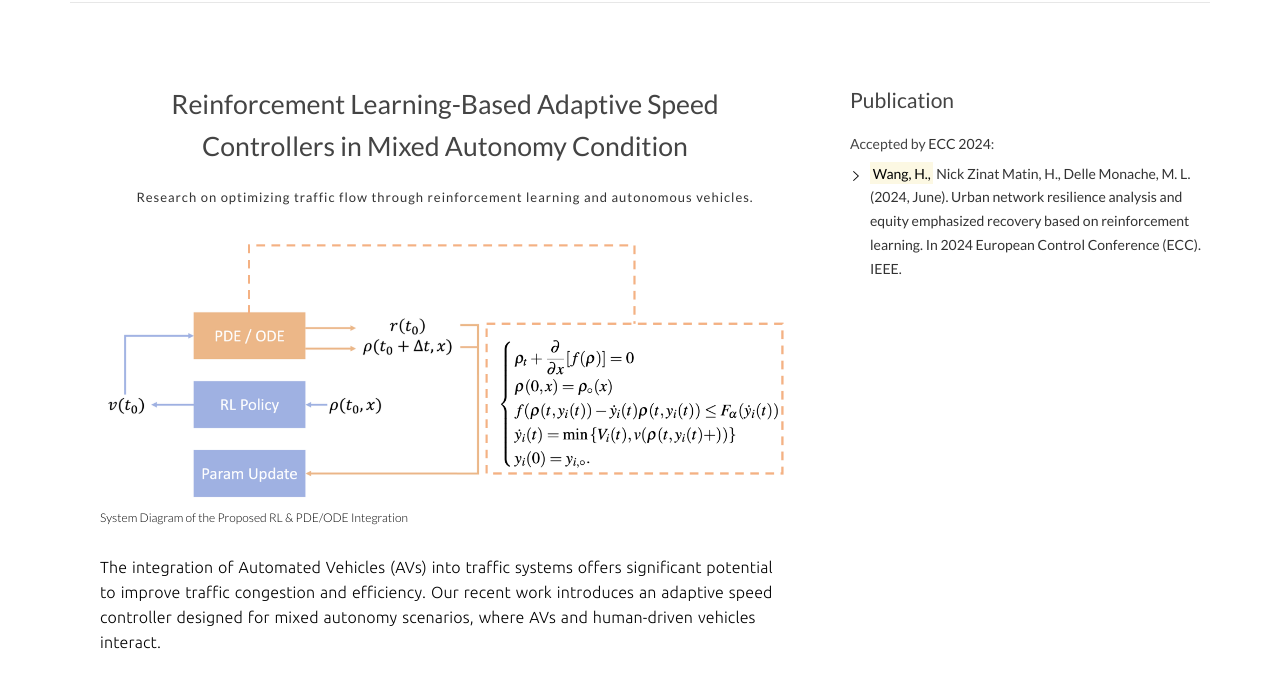
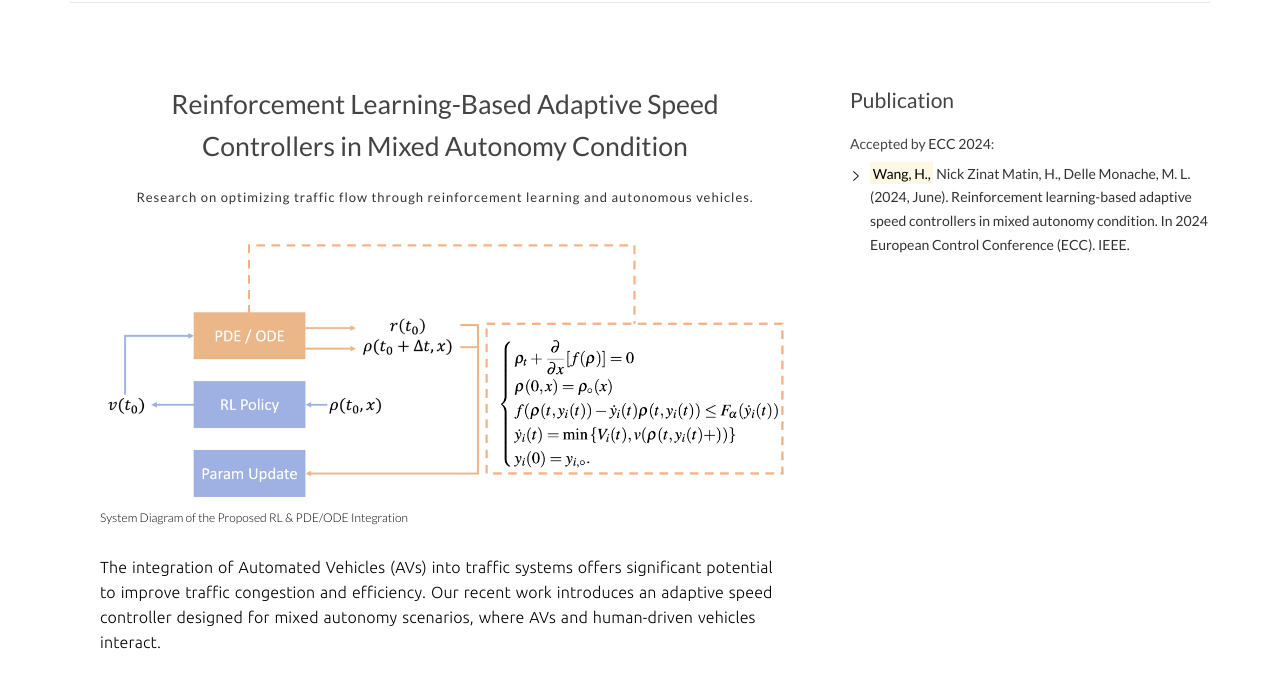
Before and after one commit to hanwCal/hanwcal.github.io, a plain HTML site: page post/ecc24.html in a window 1280 px wide. Shown: the part 88-765 px from the top of the page. Drawn offline with Linux system fonts and the light colour scheme; files whose address does not match are found by name.

Commit message:
Update ECC2024

```diff
--- a/post/ecc24.html
+++ b/post/ecc24.html
@@ -80,7 +80,7 @@
 					<h5>Accepted by <a href="https://ecc24.euca-ecc.org/">ECC 2024</a>:</h5>
 					<ul>
 						<li>
-							<a href="#"><mark>Wang, H.,</mark> Nick Zinat Matin, H., Delle Monache, M. L. (2024, June). Urban network resilience analysis and equity emphasized recovery based on reinforcement learning. In 2024 European Control Conference (ECC). IEEE.</a>
+							<a href="https://ecc24.euca-ecc.org/"><mark>Wang, H.,</mark> Nick Zinat Matin, H., Delle Monache, M. L. (2024, June). Reinforcement learning-based adaptive speed controllers in mixed autonomy condition. In 2024 European Control Conference (ECC). IEEE.</a>
 						</li>
 					</ul>
 				</div>
```
